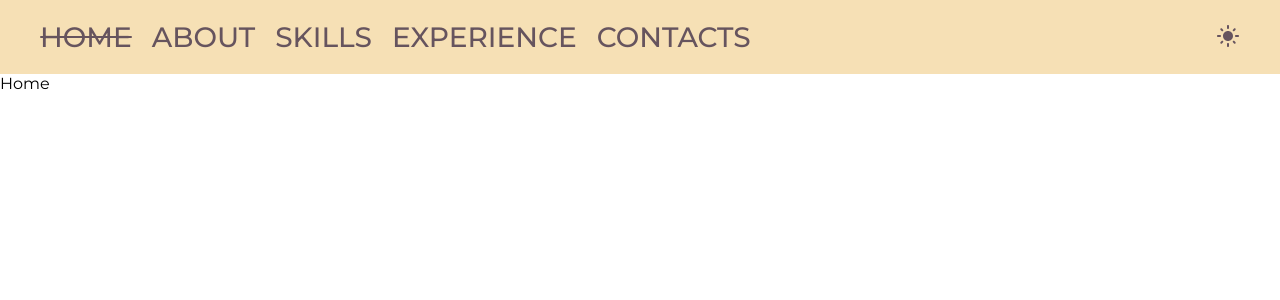
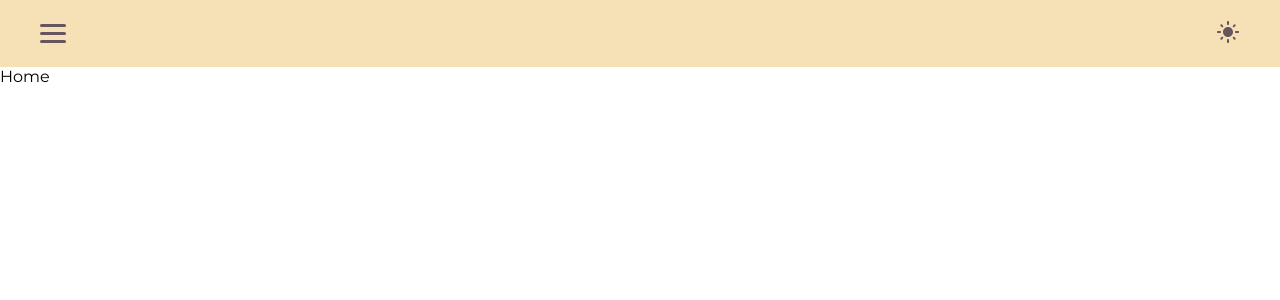
Before and after one commit to Maggie-Sh/maggies_website, a React (Create React App) app: page / in a window 1280 px wide. Shown: the top 300 px of the page. Built offline with nearby package versions, Linux system fonts and the light colour scheme.

Commit message:
worked on header

```diff
--- a/package.json
+++ b/package.json
@@ -15,6 +15,7 @@
     "@types/node": "^16.18.8",
     "@types/react": "^18.0.26",
     "@types/react-dom": "^18.0.9",
+    "@types/styled-components": "^5.1.26",
     "react": "^18.2.0",
     "react-dom": "^18.2.0",
     "react-router-dom": "^6.4.5",
--- a/src/App.tsx
+++ b/src/App.tsx
@@ -6,19 +6,20 @@ import About from "./pages/about";
 import Skills from "./pages/skills";
 import Experience from "./pages/experience";
 import Contacts from "./pages/contacts";
+import { Theme, light, dark } from "./theme/theme";
 
 interface AppContextInterface {
-  theme: string;
+  theme: Theme;
   toggleTheme: () => void;
 }
 
 export const ThemeContext = createContext<AppContextInterface | null>(null);
 
 function App() {
-  const [theme, setTheme] = useState("light");
+  const [theme, setTheme] = useState(light);
 
   const toggleTheme = () => {
-    setTheme((prev) => (prev === "light" ? "dark" : "light"));
+    setTheme((prev) => (prev === light ? dark : light));
   };
 
   return (
--- a/src/components/header/data.ts
+++ b/src/components/header/data.ts
@@ -1,4 +1,11 @@
-export const links = [
+interface Link {
+  name: string;
+  path: string;
+}
+
+type Links = Link[];
+
+export const links: Links = [
   { name: "home", path: "/" },
   { name: "about", path: "/about" },
   { name: "skills", path: "/skills" },
--- a/src/components/header/index.tsx
+++ b/src/components/header/index.tsx
@@ -1,32 +1,54 @@
-import React, { useContext } from "react";
+import { useContext, useState } from "react";
 import { ThemeContext } from "../../App";
-import { CustomLink, HeaderSt } from "./styled";
+import {
+  CustomLink,
+  HeaderSt,
+  IconButton,
+  Nav,
+  MenuButton,
+  NavBackground,
+} from "./styled";
 import { links } from "./data";
 import LightModeIcon from "@mui/icons-material/LightMode";
 import NightlightRoundIcon from "@mui/icons-material/NightlightRound";
-import { IconButton } from "../../styled";
 
 const Header = () => {
   const theme = useContext(ThemeContext);
-  console.log(theme);
+  const [isShowMenu, setIsShowMenu] = useState(false);
+
+  const handleToggle = () => setIsShowMenu((prev) => !prev);
+  const handleHideMenu = () => setIsShowMenu(false);
+
   return (
-    <HeaderSt className={`${theme?.theme}`}>
-      <div className="side">
+    <HeaderSt theme={theme?.theme}>
+      <MenuButton theme={theme?.theme} onClick={handleToggle}>
+        <div />
+        <div />
+        <div />
+      </MenuButton>
+      <NavBackground
+        className={isShowMenu ? "show" : ""}
+        onClick={handleHideMenu}
+      >
+        <Nav
+          theme={theme?.theme}
+          className={isShowMenu ? "show" : ""}
+          onBlur={handleHideMenu}
+        >
           {links.map((link) => (
             <CustomLink key={link.name} theme={theme?.theme} to={link.path}>
               {link.name}
             </CustomLink>
           ))}
-      </div>
-      <div className="side">
+        </Nav>
+      </NavBackground>
       <IconButton onClick={theme?.toggleTheme} theme={theme?.theme}>
-          {theme?.theme === "light" ? (
+        {theme?.theme.name === "light" ? (
           <LightModeIcon />
         ) : (
-            <NightlightRoundIcon />
+          <NightlightRoundIcon className="dark" />
         )}
       </IconButton>
-      </div>
     </HeaderSt>
   );
 };
--- a/src/components/header/styled.js
+++ /dev/null
@@ -1,71 +0,0 @@
-import styled, { css } from "styled-components";
-import { light, dark, df_ac_jsb } from "../../styled";
-import { NavLink } from "react-router-dom";
-
-const underline = css`
-  position: absolute;
-  left: 0;
-  width: 100%;
-  height: 2px;
-  border-radius: 5px;
-
-  background-color: ${({ theme }) =>
-    theme === "light" ? "#eea990" : "#aa6f73"};
-  top: 100%;
-`;
-
-const linktransition = css`
-  transition: all 100ms ease-out;
-`;
-
-export const HeaderSt = styled.header`
-  padding: 20px 40px;
-  &.dark {
-    ${dark}
-  }
-  &.light {
-    ${light}
-  }
-  ${df_ac_jsb}
-  & .side {
-    ${df_ac_jsb}
-    gap:20px;
-  }
-  transition: all 300ms ease-out;
-`;
-
-export const CustomLink = styled(NavLink)`
-  color: ${({ theme }) => (theme === "light" ? "#66545e" : "#f6e0b5")};
-  font-size: 28px;
-  font-weight: 500;
-  text-transform: uppercase;
-  text-decoration: none;
-  outline: 0;
-  position: relative;
-  &::after {
-    content: "";
-    ${underline}
-    transform: scale(0);
-    transform-origin: left;
-    ${linktransition}
-  }
-  &:hover,
-  &:focus {
-    &::after {
-      top: 100%;
-      transform: scale(1);
-      ${linktransition}
-    }
-  }
-  &.active {
-    &::after {
-      content: "";
-      ${underline}
-      top: 50%;
-      ${linktransition}
-      transform: translateY(-50%) scale(1);
-      background-color: ${({ theme }) =>
-        theme === "light" ? "#66545e" : "#f6e0b5"};
-    }
-  }
-`;
--- /dev/null
+++ b/src/components/header/styled.ts
@@ -0,0 +1,121 @@
+import styled, { css } from "styled-components";
+import { df_ac_jsb, dfc_as_jcs, df_ac_jc } from "../../styled";
+import { NavLink } from "react-router-dom";
+
+const underline = css`
+  position: absolute;
+  left: 0;
+  width: 100%;
+  height: 2px;
+  border-radius: 5px;
+  background-color: ${({ theme }) => theme.secondary};
+  top: 100%;
+`;
+
+const linktransition = css`
+  transition: all 100ms ease-out;
+`;
+
+export const HeaderSt = styled.header`
+  padding: 20px 40px;
+  color: ${({ theme }) => theme.primary};
+  background-color: ${({ theme }) => theme.background};
+  ${df_ac_jsb}
+  transition: all 300ms ease-out;
+  @media (max-width: 1024px) {
+    padding: 20px;
+  }
+`;
+
+export const NavBackground = styled.div`
+  @media (max-width: 768px), (min-width: 421px) {
+    position: absolute;
+    inset: 0;
+    width: 100%;
+    height: 100vh;
+    transform: scaleX(0);
+    transform-origin: left;
+    transition: transform 300ms cubic-bezier(0.85, 0.01, 0.4, 1);
+    &.show {
+      transform: scaleX(1);
+    }
+  }
+`;
+
+export const Nav = styled.nav`
+  ${df_ac_jsb}
+  gap:20px;
+  @media (max-width: 768px) {
+    ${dfc_as_jcs}
+    padding: 20px;
+    width: 50%;
+    height: 100%;
+    background-color: ${({ theme }) => theme.primary};
+    box-shadow: 4px 8px 12px rgba(0, 0, 0, 0.2);
+  }
+  @media (max-width: 480px) {
+    width: 100%;
+  }
+`;
+
+export const CustomLink = styled(NavLink)`
+  color: ${({ theme }) => theme.primary};
+  font-size: 24px;
+  font-weight: 500;
+  text-transform: uppercase;
+  text-decoration: none;
+  outline: 0;
+  position: relative;
+  &::after {
+    content: "";
+    ${underline}
+    transform: scale(0);
+    transform-origin: left;
+    ${linktransition}
+  }
+  &:hover,
+  &:focus {
+    &::after {
+      top: 100%;
+      transform: scale(1);
+      ${linktransition}
+    }
+  }
+  &.active {
+    &::after {
+      top: 50%;
+      transform: translateY(-50%) scale(1);
+      background-color: ${({ theme }) => theme.primary};
+    }
+  }
+  @media (max-width: 768px) {
+    color: ${({ theme }) => theme.background};
+    &.active::after {
+      background-color: ${({ theme }) => theme.background};
+    }
+  }
+`;
+
+export const IconButton = styled.button`
+  margin-left: auto;
+  & svg {
+    fill: ${({ theme }) => theme.primary};
+  }
+  & .dark {
+    transform: rotate(180deg);
+  }
+`;
+
+export const MenuButton = styled.button`
+  width: 26px;
+  height: 24px;
+  ${df_ac_jc}
+  flex-direction: column;
+  gap: 5px;
+  & div {
+    width: 100%;
+    height: 3px;
+    border-radius: 10px;
+    background-color: ${({ theme }) => theme.primary};
+  }
+`;
--- /dev/null
+++ b/src/global.ts
@@ -0,0 +1,32 @@
+import { createGlobalStyle } from "styled-components";
+
+export const GlobalStyle = createGlobalStyle`
+body {
+  font-family: "Montserrat", sans-serif;
+  -webkit-font-smoothing: antialiased;
+  -moz-osx-font-smoothing: grayscale;
+}
+* {
+  margin: 0;
+  padding: 0;
+  box-sizing: border-box;
+}
+button {
+  background-color: inherit;
+  border: 0;
+  cursor: pointer;
+}
+/* *::-webkit-scrollbar {
+  width: 5px;
+} */
+/* ::-webkit-scrollbar-track {
+  background: transparent;
+}
+*::-webkit-scrollbar-thumb {
+  background: hsla(0, 0%, 73%, 15%);
+  border-radius: 5px;
+} */
+/* *::-webkit-scrollbar-thumb:hover {
+  background: #555;
+} */
+`;
--- a/src/index.css
+++ /dev/null
@@ -1,16 +0,0 @@
-body {
-  font-family: "Montserrat", sans-serif;
-  -webkit-font-smoothing: antialiased;
-  -moz-osx-font-smoothing: grayscale;
-}
-
-* {
-  margin: 0;
-  padding: 0;
-}
-
-button {
-  background-color: inherit;
-  border: 0;
-  cursor: pointer;
-}
--- a/src/index.tsx
+++ b/src/index.tsx
@@ -1,6 +1,6 @@
 import React from "react";
 import ReactDOM from "react-dom/client";
-import "./index.css";
+import { GlobalStyle } from "./global";
 import App from "./App";
 
 const root = ReactDOM.createRoot(
@@ -8,6 +8,7 @@ const root = ReactDOM.createRoot(
 );
 root.render(
   <React.StrictMode>
+    <GlobalStyle />
     <App />
   </React.StrictMode>
 );
--- a/src/styled.js
+++ /dev/null
@@ -1,38 +0,0 @@
-import styled, { css } from "styled-components";
-
-export const light = css`
-  /* color: #596e7f;
-  background-color: #fafbfd; */
-  color: #66545e;
-  background-color: #f6e0b5;
-`;
-
-export const dark = css`
-  /* background-color: #596e7f;
-  color: #fafbfd; */
-  background-color: #66545e;
-  color: #f6e0b5;
-`;
-
-export const df_ac_jsb = css`
-  display: flex;
-  align-items: center;
-  justify-content: space-between;
-`;
-
-export const df_ac_jc = css`
-  display: flex;
-  align-items: center;
-  justify-content: center;
-`;
-
-export const Main = styled.main`
-  padding: 0 40px;
-`;
-
-export const IconButton = styled.button`
-  & svg {
-    fill: ${({ theme }) => (theme === "light" ? "#66545e" : "#f6e0b5")};
-  }
-  transform: ${({ theme }) => (theme === "dark" ? "rotate(180deg)" : "")};
-`;
--- /dev/null
+++ b/src/styled.ts
@@ -0,0 +1,27 @@
+import styled, { css } from "styled-components";
+
+export const df_ac_jsb = css`
+  display: flex;
+  align-items: center;
+  justify-content: space-between;
+`;
+
+export const df_ac_jc = css`
+  display: flex;
+  align-items: center;
+  justify-content: center;
+`;
+
+export const dfc_as_jcs = css`
+  display: flex;
+  flex-direction: column;
+  justify-content: flex-start;
+  align-items: flex-start;
+`;
+
+export const Main = styled.main`
+  padding: 0 40px;
+  @media (max-width: 1024px) {
+    padding: 0 20px;
+  }
+`;
--- /dev/null
+++ b/src/theme/theme.ts
@@ -0,0 +1,20 @@
+export interface Theme {
+  name: string;
+  primary: string;
+  secondary: string;
+  background: string;
+}
+
+export const light: Theme = {
+  name: "light",
+  primary: "#66545e",
+  secondary: "#eea990",
+  background: "#f6e0b5",
+};
+
+export const dark: Theme = {
+  name: "dark",
+  primary: "#f6e0b5",
+  secondary: "#aa6f73",
+  background: "#66545e",
+};
```
Also changed, not shown: 1 other file (tests, documents, lock files or other folders). Lines whose indentation alone changed are shown as unchanged.
